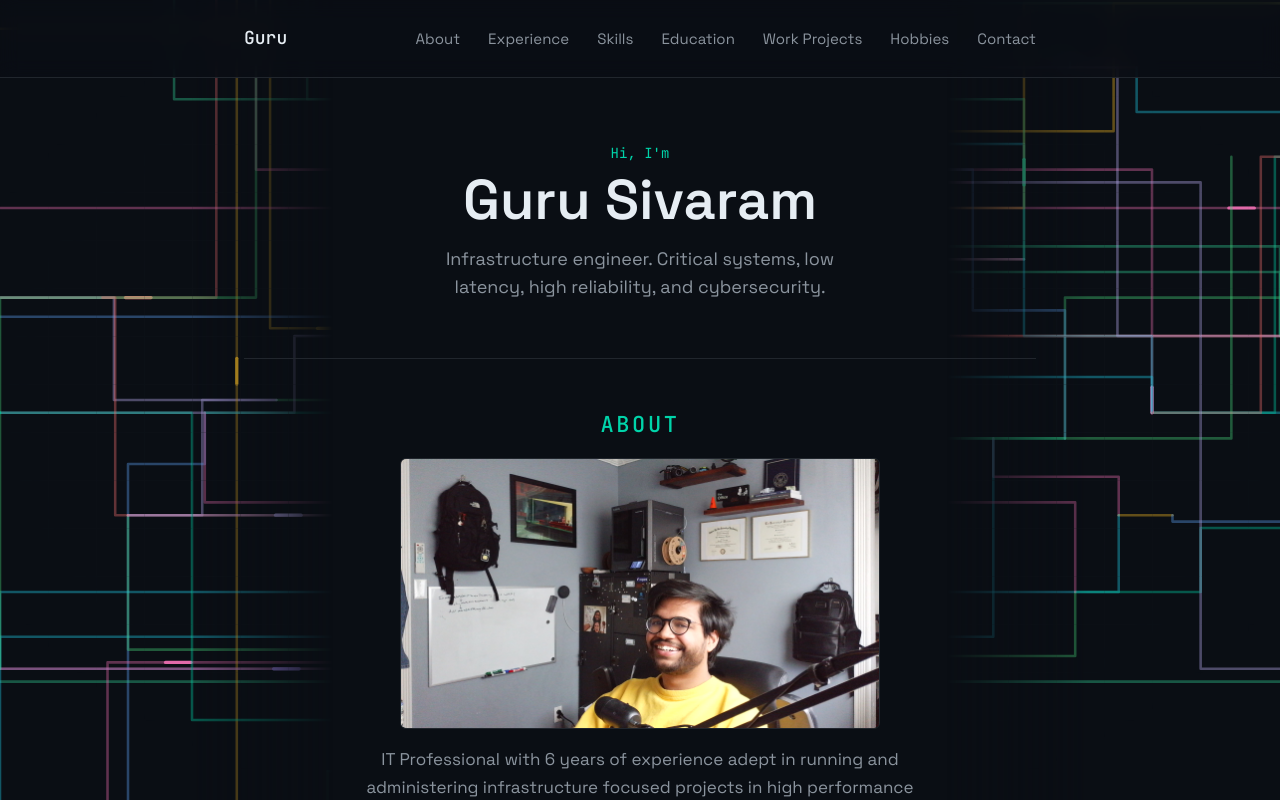
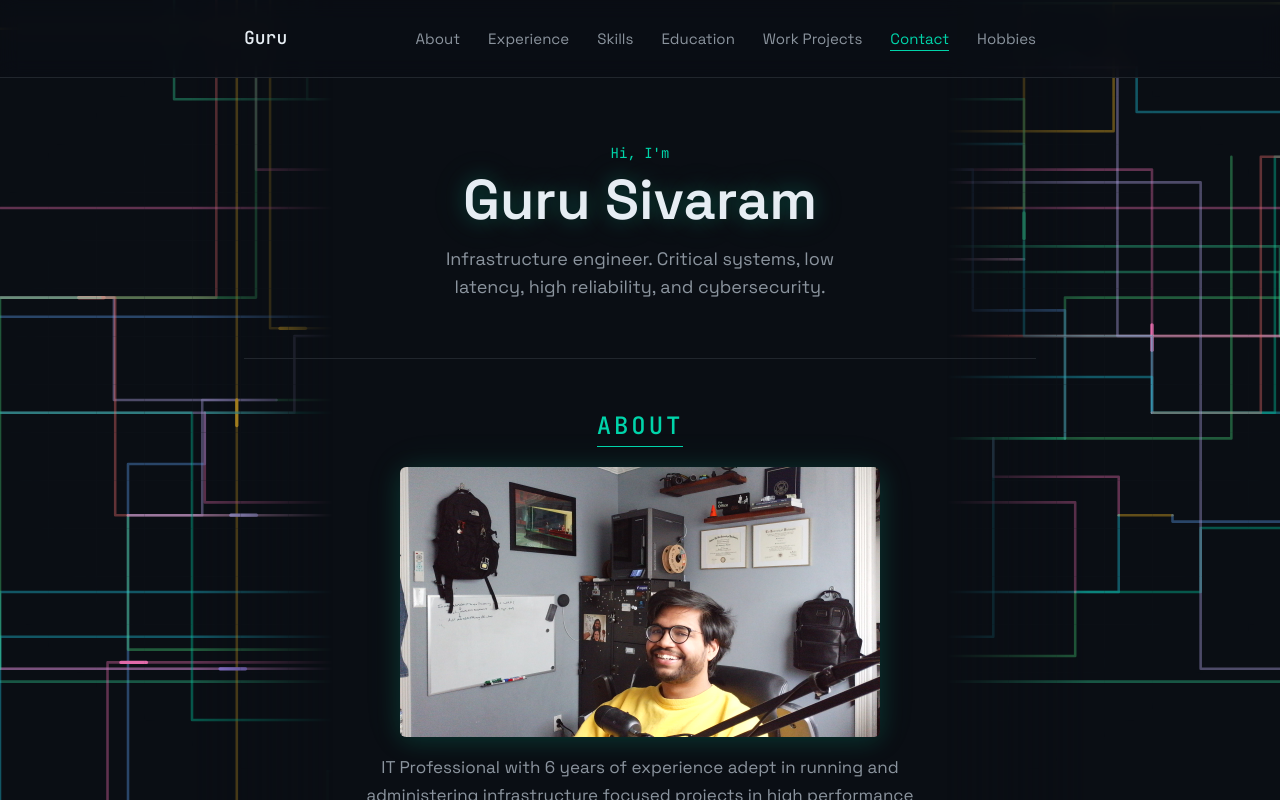
Before and after one commit to Guru-Sivaram/PersonalWebsite, a React (Vite) app: page / in a window 1280 px wide. Shown: the top 800 px of the page. Built offline with nearby package versions, Linux system fonts and the light colour scheme.

Commit message:
various Visual changes

```diff
--- a/src/App.css
+++ b/src/App.css
@@ -19,13 +19,16 @@
 
 .section-title {
   font-family: var(--font-mono);
-  font-size: 1.375rem;
+  font-size: 1.5rem;
   font-weight: 500;
   text-transform: uppercase;
   letter-spacing: 0.12em;
   color: var(--accent);
-  margin: 0 0 1rem;
+  margin: 0 auto 1.25rem;
   text-align: center;
+  padding-bottom: 0.05rem;
+  border-bottom: 1px solid var(--accent);
+  max-width: fit-content;
 }
 
 .site-header {
@@ -63,12 +66,24 @@
   margin: 0;
   padding: 0;
 }
-.nav-links a {
+.nav-links a,
+.nav-links .nav-link {
   color: var(--text-muted);
   font-size: 0.9375rem;
+  border-bottom: 1px solid transparent;
+  padding-bottom: 2px;
 }
-.nav-links a:hover {
+.nav-links a:hover,
+.nav-links .nav-link:hover {
   color: var(--text);
+}
+.nav-links .nav-link-active {
+  color: var(--accent);
+  border-bottom-color: var(--accent);
+}
+.nav-links .nav-link-active:hover {
+  color: var(--accent-dim);
+  border-bottom-color: var(--accent-dim);
 }
 
 .nav-toggle {
@@ -115,6 +130,10 @@
   margin: 0 0 0.75rem;
   color: var(--text);
   animation: fadeUp 0.6s var(--ease) 0.1s both;
+  text-shadow:
+    0 0 20px rgba(0, 212, 170, 0.25),
+    0 0 40px rgba(0, 212, 170, 0.15),
+    0 0 60px rgba(0, 212, 170, 0.08);
 }
 
 .hero-tagline {
@@ -174,7 +193,7 @@
   display: block;
   border-radius: var(--radius);
   flex-shrink: 0;
-  border: 1px solid var(--border);
+  box-shadow: 0 4px 24px rgba(0, 212, 170, 0.15), 0 0 40px rgba(0, 212, 170, 0.08);
 }
 .about-content p {
   margin: 0 0 1rem;
@@ -389,11 +408,13 @@
 .project-card {
   border-radius: var(--radius);
   border: 1px solid var(--border);
-  transition: border-color 0.2s var(--ease), background 0.2s var(--ease);
+  transition: border-color 0.2s var(--ease), background 0.2s var(--ease), transform 0.2s var(--ease), box-shadow 0.2s var(--ease);
 }
 .project-card:hover {
   border-color: var(--accent-dim);
   background: rgba(0, 212, 170, 0.04);
+  transform: translateY(-2px);
+  box-shadow: 0 6px 20px rgba(0, 212, 170, 0.12), 0 0 24px rgba(0, 212, 170, 0.06);
 }
 
 .project-link {
@@ -401,9 +422,10 @@
   padding: 1rem 1.25rem;
   color: var(--text);
   text-align: center;
+  cursor: default;
 }
-.project-link:hover {
-  color: var(--accent);
+.project-card:hover .project-link {
+  color: var(--text);
 }
 
 .project-name {
@@ -577,13 +599,29 @@
   display: flex;
   flex-wrap: wrap;
   justify-content: center;
-  gap: 1rem 1.5rem;
+  gap: 0.75rem 1rem;
   list-style: none;
   margin: 0;
   padding: 0;
 }
+
 .contact-links a {
+  display: inline-block;
   font-weight: 500;
+  font-size: 0.9375rem;
+  padding: 0.5rem 1.25rem;
+  border-radius: 2rem;
+  border: 1px solid var(--accent);
+  color: var(--accent);
+  background: transparent;
+  transition: color 0.2s var(--ease), background 0.2s var(--ease), border-color 0.2s var(--ease), transform 0.2s var(--ease);
+}
+
+.contact-links a:hover {
+  color: var(--bg);
+  background: var(--accent);
+  border-color: var(--accent);
+  transform: translateY(-1px);
 }
 
 .site-footer {
@@ -598,8 +636,9 @@
 
 .site-footer p {
   margin: 0;
-  font-size: 0.9375rem;
+  font-size: 0.8125rem;
   color: var(--text-muted);
+  opacity: 0.85;
 }
 
 @media (max-width: 640px) {
--- a/src/App.jsx
+++ b/src/App.jsx
@@ -1,11 +1,47 @@
-import { useState } from 'react'
-import { Routes, Route, Link } from 'react-router-dom'
+import { useState, useEffect } from 'react'
+import { Routes, Route, Link, useLocation } from 'react-router-dom'
 import CircuitBackground from './components/CircuitBackground'
 import Hobbies from './pages/Hobbies'
 import './App.css'
 
+const SECTION_IDS = ['home', 'about', 'experience', 'skills', 'education', 'work', 'contact']
+
 export default function App() {
   const [menuOpen, setMenuOpen] = useState(false)
+  const [activeSection, setActiveSection] = useState('')
+  const location = useLocation()
+
+  useEffect(() => {
+    if (location.pathname === '/hobbies') {
+      setActiveSection('hobbies')
+      return
+    }
+
+    const updateActiveSection = () => {
+      const nearBottom = window.innerHeight + window.scrollY >= document.documentElement.scrollHeight - 20
+      if (nearBottom) {
+        setActiveSection('contact')
+        return
+      }
+      const offset = 120
+      let current = ''
+      for (const id of SECTION_IDS) {
+        const el = document.getElementById(id)
+        if (!el) continue
+        const top = el.getBoundingClientRect().top
+        if (top <= offset) current = id === 'home' ? '' : id
+      }
+      setActiveSection(current)
+    }
+
+    updateActiveSection() // run on mount
+    window.addEventListener('scroll', updateActiveSection, { passive: true })
+    window.addEventListener('resize', updateActiveSection)
+    return () => {
+      window.removeEventListener('scroll', updateActiveSection)
+      window.removeEventListener('resize', updateActiveSection)
+    }
+  }, [location.pathname])
 
   return (
     <>
@@ -14,13 +50,13 @@ export default function App() {
         <nav className="nav">
           <Link to="/" className="nav-logo" onClick={() => setMenuOpen(false)}>Guru</Link>
           <ul className={`nav-links ${menuOpen ? 'is-open' : ''}`}>
-            <li><a href="/#about" onClick={() => setMenuOpen(false)}>About</a></li>
-            <li><a href="/#experience" onClick={() => setMenuOpen(false)}>Experience</a></li>
-            <li><a href="/#skills" onClick={() => setMenuOpen(false)}>Skills</a></li>
-            <li><a href="/#education" onClick={() => setMenuOpen(false)}>Education</a></li>
-            <li><a href="/#work" onClick={() => setMenuOpen(false)}>Work Projects</a></li>
-            <li><Link to="/hobbies" onClick={() => setMenuOpen(false)}>Hobbies</Link></li>
-            <li><a href="/#contact" onClick={() => setMenuOpen(false)}>Contact</a></li>
+            <li><a href="/#about" className={activeSection === 'about' ? 'nav-link nav-link-active' : 'nav-link'} onClick={() => setMenuOpen(false)}>About</a></li>
+            <li><a href="/#experience" className={activeSection === 'experience' ? 'nav-link nav-link-active' : 'nav-link'} onClick={() => setMenuOpen(false)}>Experience</a></li>
+            <li><a href="/#skills" className={activeSection === 'skills' ? 'nav-link nav-link-active' : 'nav-link'} onClick={() => setMenuOpen(false)}>Skills</a></li>
+            <li><a href="/#education" className={activeSection === 'education' ? 'nav-link nav-link-active' : 'nav-link'} onClick={() => setMenuOpen(false)}>Education</a></li>
+            <li><a href="/#work" className={activeSection === 'work' ? 'nav-link nav-link-active' : 'nav-link'} onClick={() => setMenuOpen(false)}>Work Projects</a></li>
+            <li><a href="/#contact" className={activeSection === 'contact' ? 'nav-link nav-link-active' : 'nav-link'} onClick={() => setMenuOpen(false)}>Contact</a></li>
+            <li><Link to="/hobbies" className={activeSection === 'hobbies' ? 'nav-link nav-link-active' : 'nav-link'} onClick={() => setMenuOpen(false)}>Hobbies</Link></li>
           </ul>
           <button
             className="nav-toggle"
@@ -132,22 +168,22 @@ export default function App() {
           <h2 className="section-title">Selected projects</h2>
           <ul className="project-list">
             <li className="project-card">
-              <a href="#" className="project-link">
+              <div className="project-link">
                 <span className="project-name">Data Center Transition and Expansion</span>
                 <span className="project-desc">Led migration from VMware to Nutanix alongside a data center expansion for on-prem systems. Scope included power, cooling, rack space, asset management, performance analysis (CPU, RAM, DISK), and software compatibility.</span>
-              </a>
+              </div>
             </li>
             <li className="project-card">
-              <a href="#" className="project-link">
+              <div className="project-link">
                 <span className="project-name">Datacenter Reclamation</span>
                 <span className="project-desc">Comprehensive analysis of CPU, power, memory, and disk across virtualized servers to rightsize infrastructure. Worked with lines of business to retain or improve performance throughout the effort.</span>
-              </a>
+              </div>
             </li>
             <li className="project-card">
-              <a href="#" className="project-link">
+              <div className="project-link">
                 <span className="project-name">Infrastructure Automation</span>
                 <span className="project-desc">Server build automation, server patch automation, Infoblox fixed address and DHCP automation, WSUS automation, hardware TRAP automation, and more. Implemented in PowerShell, Python, and Bash.</span>
-              </a>
+              </div>
             </li>
           </ul>
         </section>
```
